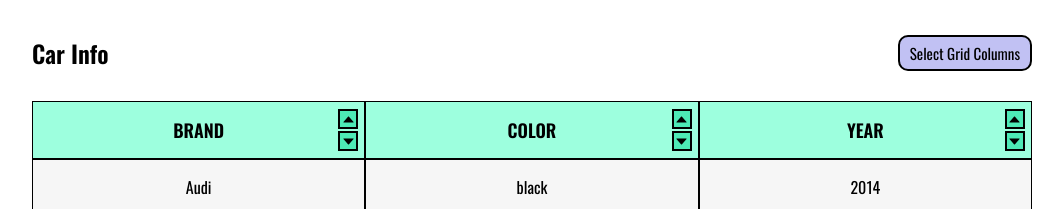
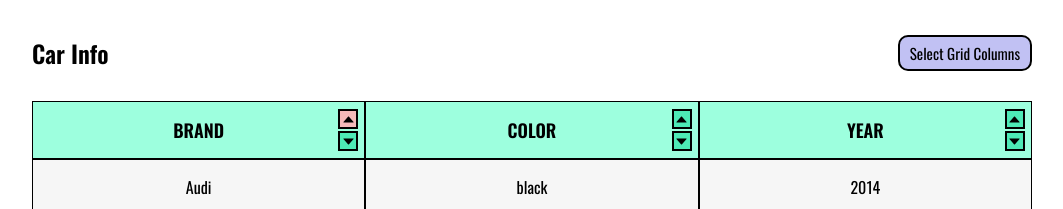
Before and after one commit to alexurbanskyi/ReactJS_Redux, a React (Create React App) app: page / in a window 1280 px wide. Shown: the top 209 px of the page, without its empty margins (108-1171 px from the left). Built offline with nearby package versions, Linux system fonts and the light colour scheme.

Commit message:
add brand info

```diff
--- /dev/null
+++ b/src/Components/ModalBrandInfo/ModalBrandInfo.css
@@ -0,0 +1,46 @@
+.brand{
+
+   visibility: hidden;
+
+}
+.active-brand{
+   visibility: visible;
+   position: fixed;
+   top: 0;
+   left: 0;
+   width: 100%;
+   height: 100vh;
+   background-color: rgb(221, 221, 221);
+   display: flex;
+   align-items: center;
+   justify-content: center;
+}
+.brand-close{
+   position: absolute;
+   bottom: 40px;
+   right: 50%;
+   font-size: 18px;
+   transition: none;
+   transform: translateX(50%);
+}
+ .brand-info{
+   background-color: white;
+   padding: 25px;
+   border-radius: 10px;
+ }
+.fields{
+   display: flex;
+   justify-content: space-between;
+   align-items: center;
+   width: 250px;
+
+}
+.fields-title{
+   font-size: 15px;
+   padding-right: 15px;
+
+}
+.fields-content{
+   font-size: 25px;
+   text-transform: uppercase;
+}
--- /dev/null
+++ b/src/Components/ModalBrandInfo/ModalBrandInfo.jsx
@@ -0,0 +1,25 @@
+import React from 'react'
+import './ModalBrandInfo.css'
+
+function ModalBrandInfo({carInfo, setCarInfo}) {
+  const fields = Object.keys(carInfo)
+  console.log('fields', fields);
+
+  return (
+   <div className={(Object.keys(carInfo).length) ? 'brand active-brand' : 'brand'}>
+     <button className='brand-close' onClick={()=>setCarInfo({})} >close</button>
+      <div className='brand-info'>
+        {
+          fields.map((item)=>
+            <div className='fields'>
+              <p className='fields-title'>{item}:</p>
+              <p className='fields-content'>{carInfo[item]}</p>
+            </div>
+          )
+        }
+      </div>
+  </div>
+  )
+}
+
+export default ModalBrandInfo
--- a/src/Components/PrintTable/PrintTable.css
+++ b/src/Components/PrintTable/PrintTable.css
@@ -28,6 +28,9 @@
 }
 .title-item{
  position: relative;
+ border: 1px solid black;
+ width: 100%;
+ padding: 15px 0;
 }
 .btn-sort{
    background: rgb(77, 234, 182);
@@ -35,11 +38,12 @@
    margin: 1px;
    width: 20px;
    height: 20px;
-   border-radius: 0;
+   border-radius: 0px;
    display: flex;
    align-items: center;
    justify-content: center;
 }
+
 .btn-sort:hover{
    background: rgb(103, 197, 165);
 }
@@ -51,3 +55,9 @@
    flex-direction: column;
 
 }
+.active-sort{
+   background: rgb(244, 186, 186);
+}
+.active-sort:hover{
+   background: rgb(244, 186, 186);
+}
--- a/src/Components/PrintTable/PrintTable.jsx
+++ b/src/Components/PrintTable/PrintTable.jsx
@@ -4,19 +4,22 @@ import tableData from '../../Data/data';
 import { v4 as uuidv4 } from 'uuid';
 import './PrintTable.css'
 import { AiOutlineCaretDown, AiOutlineCaretUp} from "react-icons/ai";
+import ModalBrandInfo from '../ModalBrandInfo/ModalBrandInfo';
 
 function PrintTable() {
-
 
 //  отримумо значення из state  за допомогою хука
 const columns = useSelector(state => state.columns)
 
-const defSort =  [...tableData].sort((a,b) =>
+const defaultSort =  [...tableData].sort((a,b) =>
 {
   if (a[columns[0]] < b[columns[0]]) return -1
 })
 
-const [sortedData, setSortedData] = useState(defSort)
+const [sortedData, setSortedData] = useState(defaultSort)
+const [activeBtn, setActiveBtn]  = useState('up0')
+const [carInfo, setCarInfo] = useState({});
+
 
 const sortUp = (columnsName, arr) => {
   const sortData = [...arr].sort((a,b) =>
@@ -33,6 +36,17 @@ const sortDown = (columnsName, arr) => {
   })
   setSortedData(sortData)
 }
+
+
+
+function getCarInfo(e){
+  console.log(e.currentTarget.innerText)
+  console.log(tableData)
+  let brandInfo = tableData.find(({brand})=> brand == e.currentTarget.innerText)
+  console.log('find', brandInfo)
+  if (brandInfo) setCarInfo(brandInfo)
+}
+
 return (
   <>
     { (columns.length === 0)
@@ -42,23 +56,34 @@ return (
       <div className='table_wrapper'>
         <div className={'columns title'}>
           {
-            columns.map((item) => <p className='title-item' key={uuidv4()}>
+              columns.map((item,index) =>
+              <div className='title-item' key={uuidv4()}>
                 {item}
                 <div className='btn-sort-wrapper'>
-                <button onClick={()=>sortUp(item, tableData)} className='btn-sort'><AiOutlineCaretUp/></button>
-                <button onClick={()=>sortDown(item, tableData)} className='btn-sort'><AiOutlineCaretDown/></button>
+
+                  <button  id={`up`+ index} onClick={(e)=>{
+                    sortUp(item, tableData)
+                    setActiveBtn(e.currentTarget.id)
+                  }} className={(activeBtn === 'up'+index) ? ['btn-sort', 'active-sort'].join(' ') : 'btn-sort'}><AiOutlineCaretUp/></button>
+
+                  <button  id={`down`+ index} onClick={(e)=>{
+                      sortDown(item, tableData)
+                      setActiveBtn(e.currentTarget.id)
+                  }} className={(activeBtn === 'down'+index) ? ['btn-sort', 'active-sort'].join(' ') : 'btn-sort'}><AiOutlineCaretDown/></button>
                 </div>
-              </p>)
+              </div>)
           }
         </div>
         {
           sortedData.map((item)=>
           <div className={'columns'} key={uuidv4()} >
-            {columns.map((el)=> <p key={uuidv4()}>{item[el]}</p>)}
+              {columns.map((el)=> <p key={uuidv4()} onClick={(e)=> getCarInfo(e)}>{item[el]}</p>)}
           </div>)
         }
+        <ModalBrandInfo carInfo={carInfo} setCarInfo={setCarInfo}/>
       </div>
     }
+
   </>
   )
 }
```
Lines whose indentation alone changed are shown as unchanged.
